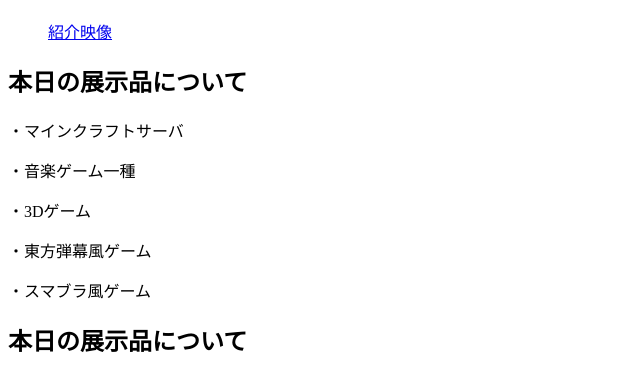
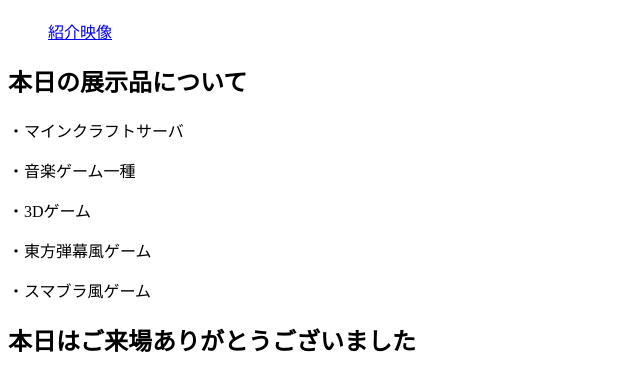
Before and after one commit to denshibu/welcome, a plain HTML site: page index.html in a window 1280 px wide. Shown: the part 70-460 px from the top of the page, without its empty margins (0-640 px from the left). Drawn offline with Linux system fonts and the light colour scheme.

Commit message:
Update index.html

```diff
--- a/index.html
+++ b/index.html
@@ -26,6 +26,6 @@
     </main>
 </body>
     <hooter>
-            <h2>本日の展示品について</h2>
+            <h2>本日はご来場ありがとうございました</h2>
     </hooter>
 </html>
```
